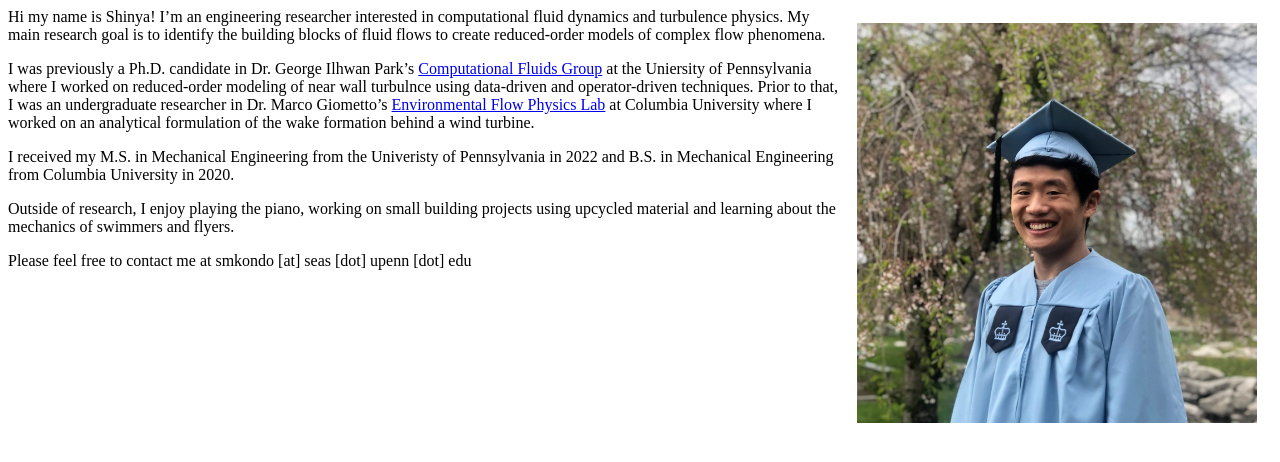
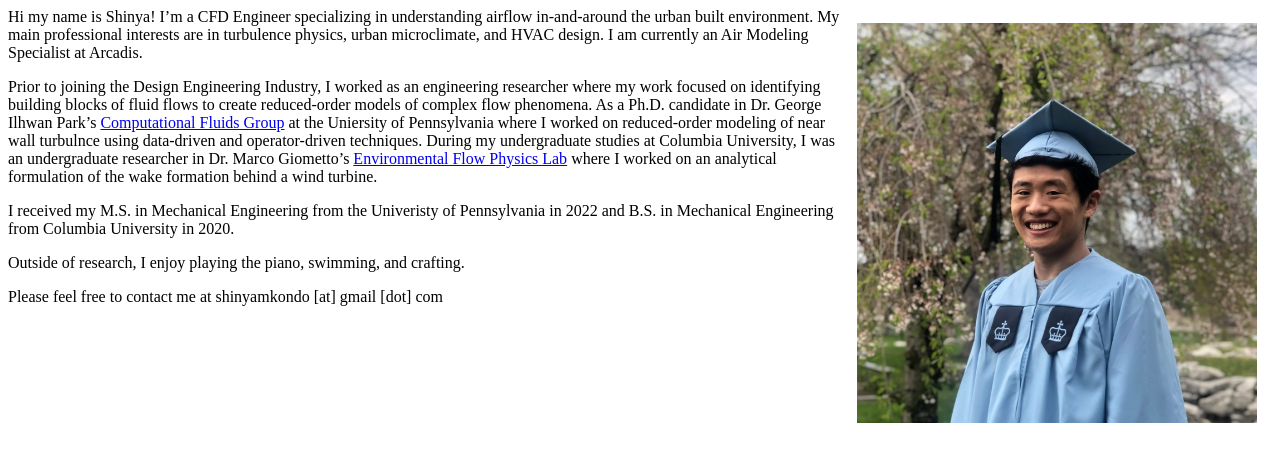
Before and after one commit to smkondo/smkondo.github.io, a Jekyll site: the page built from home.md, in a window 1280 px wide. Shown: the top 462 px of the page. Built offline with Jekyll 4.4.1, drawn with Linux system fonts in a browser that asks for light colours.

Commit message:
Update home.md
updating about me page

```diff
--- a/home.md
+++ b/home.md
@@ -5,23 +5,24 @@ template: "page"
 
 <style>
 .photo {
-  /*margin: 10px;*/
+  /*margin: 20px;*/
   /*border: 2px solid black;*/
-/*  padding: 10px;*/
+/*  padding: 20px;*/
 }
 </style>
 
 
 <div class="photo"><img style = "padding: 15px; float: right;" src="/media/profile.jpg" width="400px"/></div>
 
-Hi my name is Shinya! I'm an engineering researcher interested in computational fluid dynamics and turbulence physics. My main research goal is to identify the building blocks of fluid flows to create reduced-order models of complex flow phenomena.
+Hi my name is Shinya! I'm a CFD Engineer specializing in understanding airflow in-and-around the urban built environment. My main professional interests are in turbulence physics, urban microclimate, and HVAC design. I am currently an Air Modeling Specialist at Arcadis.
 
 <!-- ![](/media/profile.jpg) -->
 
-I was previously a Ph.D. candidate in Dr. George Ilhwan Park's [Computational Fluids Group](https://park.seas.upenn.edu) at the Uniersity of Pennsylvania where I worked on reduced-order modeling of near wall turbulnce using data-driven and operator-driven techniques. Prior to that, I was an undergraduate researcher in Dr. Marco Giometto's [Environmental Flow Physics Lab](https://efpl.engineering.columbia.edu) at Columbia University where I worked on an analytical formulation of the wake formation behind a wind turbine.
+Prior to joining the Design Engineering Industry, I worked as an engineering researcher where my work focused on identifying building blocks of fluid flows to create reduced-order models of complex flow phenomena.
+As a Ph.D. candidate in Dr. George Ilhwan Park's [Computational Fluids Group](https://park.seas.upenn.edu) at the Uniersity of Pennsylvania where I worked on reduced-order modeling of near wall turbulnce using data-driven and operator-driven techniques. During my undergraduate studies at Columbia University, I was an undergraduate researcher in Dr. Marco Giometto's [Environmental Flow Physics Lab](https://efpl.engineering.columbia.edu)  where I worked on an analytical formulation of the wake formation behind a wind turbine.
 
 I received my M.S. in Mechanical Engineering from the Univeristy of Pennsylvania in 2022 and B.S. in Mechanical Engineering from Columbia University in 2020.
 
-Outside of research, I enjoy playing the piano, working on small building projects using upcycled material and learning about the mechanics of swimmers and flyers.
+Outside of research, I enjoy playing the piano, swimming, and crafting.
 
-Please feel free to contact me at smkondo [at] seas [dot] upenn [dot] edu
+Please feel free to contact me at shinyamkondo [at] gmail [dot] com
```
